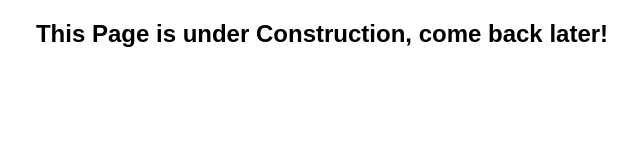
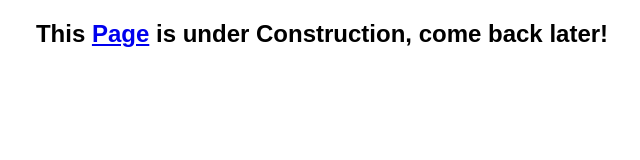
Before and after one commit to KingRA24/KingRA24.github.io, a plain HTML site: page index.html in a window 1280 px wide. Shown: the whole page, without its empty margins (318-958 px from the left). Drawn offline with Linux system fonts and the light colour scheme.

Commit message:
Update index.html

```diff
--- a/index.html
+++ b/index.html
@@ -4,6 +4,6 @@
     <title>Coming Soon!</title>
   </head>
   <body>
-    <h2 style="text-align:center;font-family:sans-serif">This Page is under <a href="https://docs.joseph-zaki.com" style="text-decoration:none; color:black;">Construction</a>, come back later!</h2 style="text-align:center;font-family:sans-serif">
+    <h2 style="text-align:center;font-family:sans-serif">This <a href="https://www.youtube.com/watch?v=dQw4w9WgXcQ">Page</a> is under <a href="https://docs.joseph-zaki.com" style="text-decoration:none; color:black;">Construction</a>, come back later!</h2 style="text-align:center;font-family:sans-serif">
   </body>
 </html>
```
